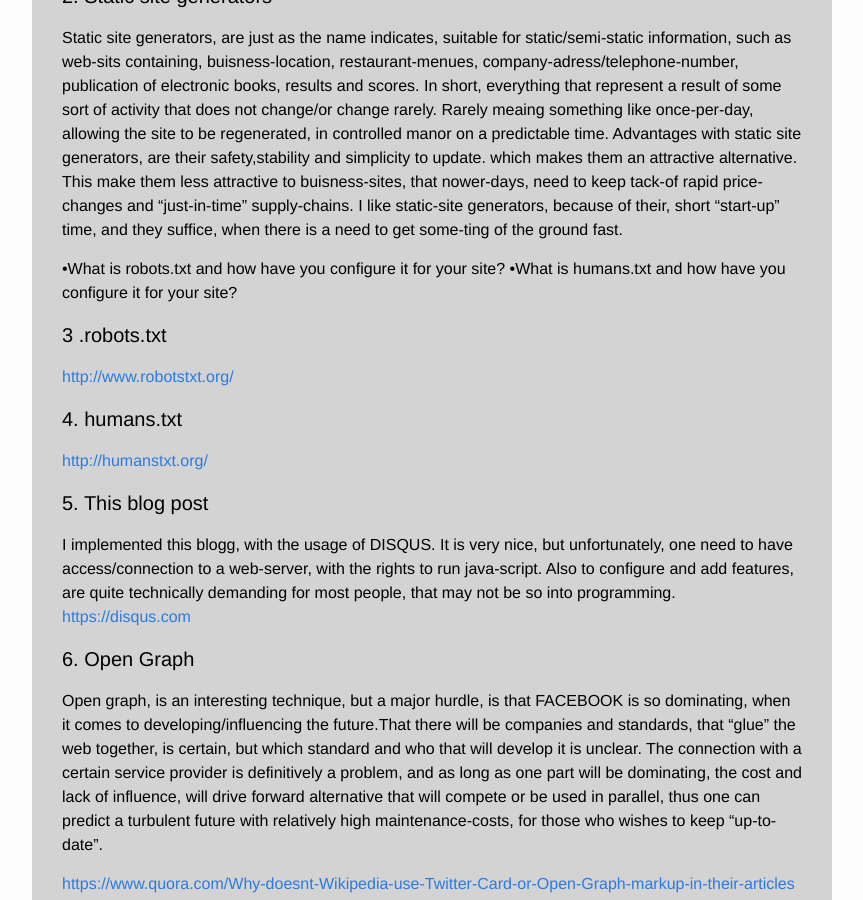
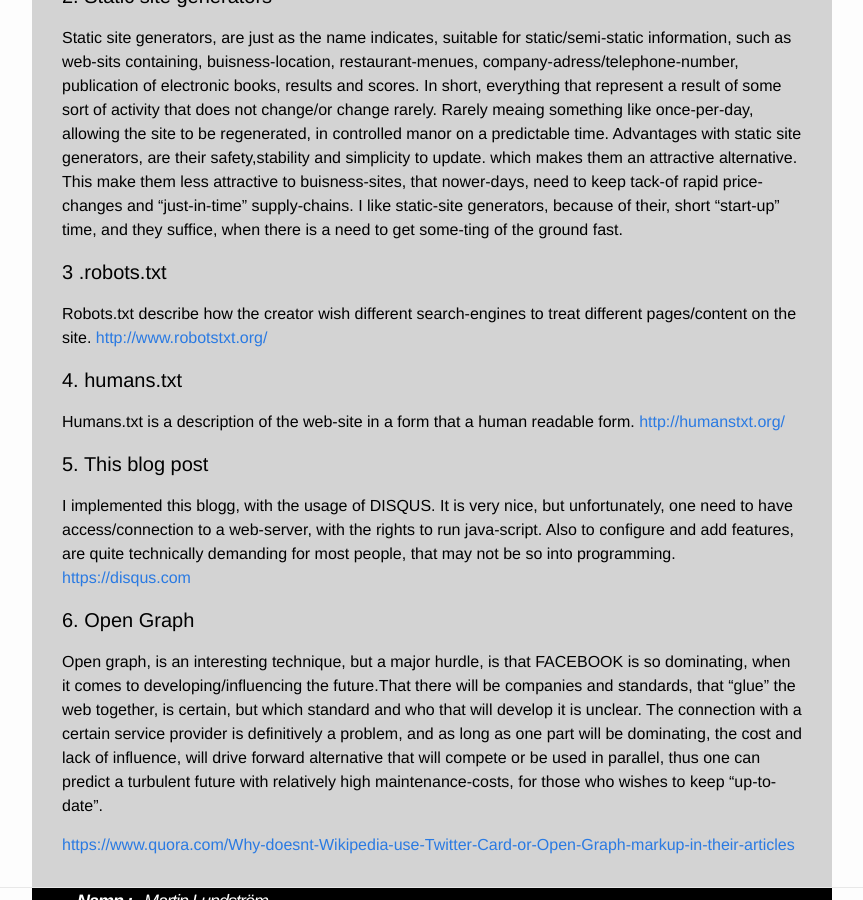
Before and after one commit to lundst/lundst.github.io, a Jekyll site: the page built from _posts/2015-11-20-1DV022-Examination-1-questions.md, in a window 1280 px wide and 900 px high, scrolled down 1018 px. Shown: the whole window, without its empty margins (208-1071 px from the left). Built offline with Jekyll 4.4.1, drawn with Linux system fonts in a browser that asks for light colours; comment, search, counter and statistics services are not loaded.

```diff
--- a/_posts/2015-11-20-1DV022-Examination-1-questions.md
+++ b/_posts/2015-11-20-1DV022-Examination-1-questions.md
@@ -47,13 +47,12 @@ attractive alternative. This make them less attractive to buisness-sites, that n
 price-changes and "just-in-time" supply-chains. I like static-site generators, because of their, short "start-up" time,
 and they suffice, when there is a  need to get some-ting of the ground fast.
 
-•What is robots.txt and how have you configure it for your site?
-•What is humans.txt and how have you configure it for your site?
-
 ####3 .robots.txt
+Robots.txt describe how the creator wish different search-engines to treat different pages/content on the site.
 <http://www.robotstxt.org/>
 
 ####4. humans.txt
+Humans.txt is a description of the web-site in a form that a human readable form.
 <http://humanstxt.org/>
 
 ####5. This blog post
```
